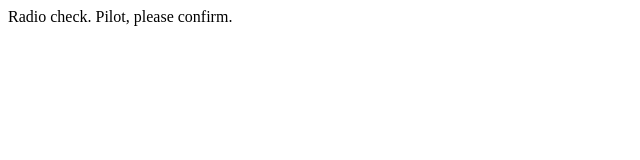
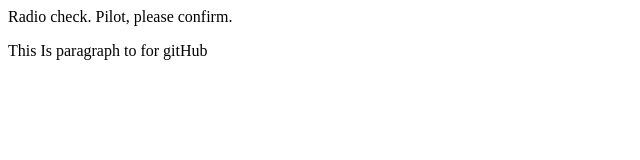
Before and after one commit to JungBae2k/communication-log, a plain HTML site: page index.html in a window 1280 px wide. Shown: the whole page, without its empty margins (0-640 px from the left). Drawn offline with Linux system fonts and the light colour scheme.

Commit message:
Started Communication log.

```diff
--- a/index.html
+++ b/index.html
@@ -1,5 +1,7 @@
 <html>
 <body>
    <p>Radio check. Pilot, please confirm.</p>
+
+   <p> This Is paragraph to for gitHub</p>
 </body>
 </html>
```
